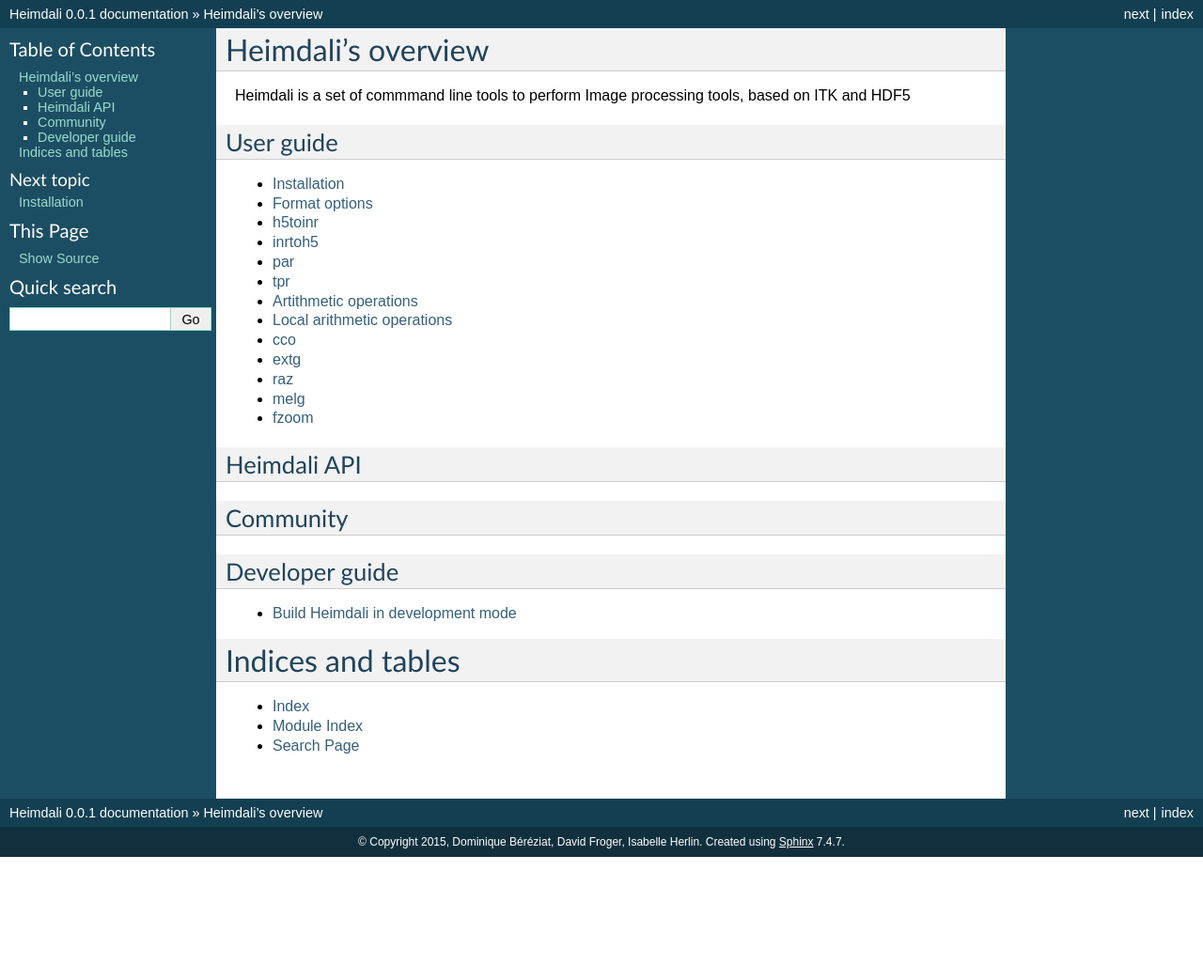
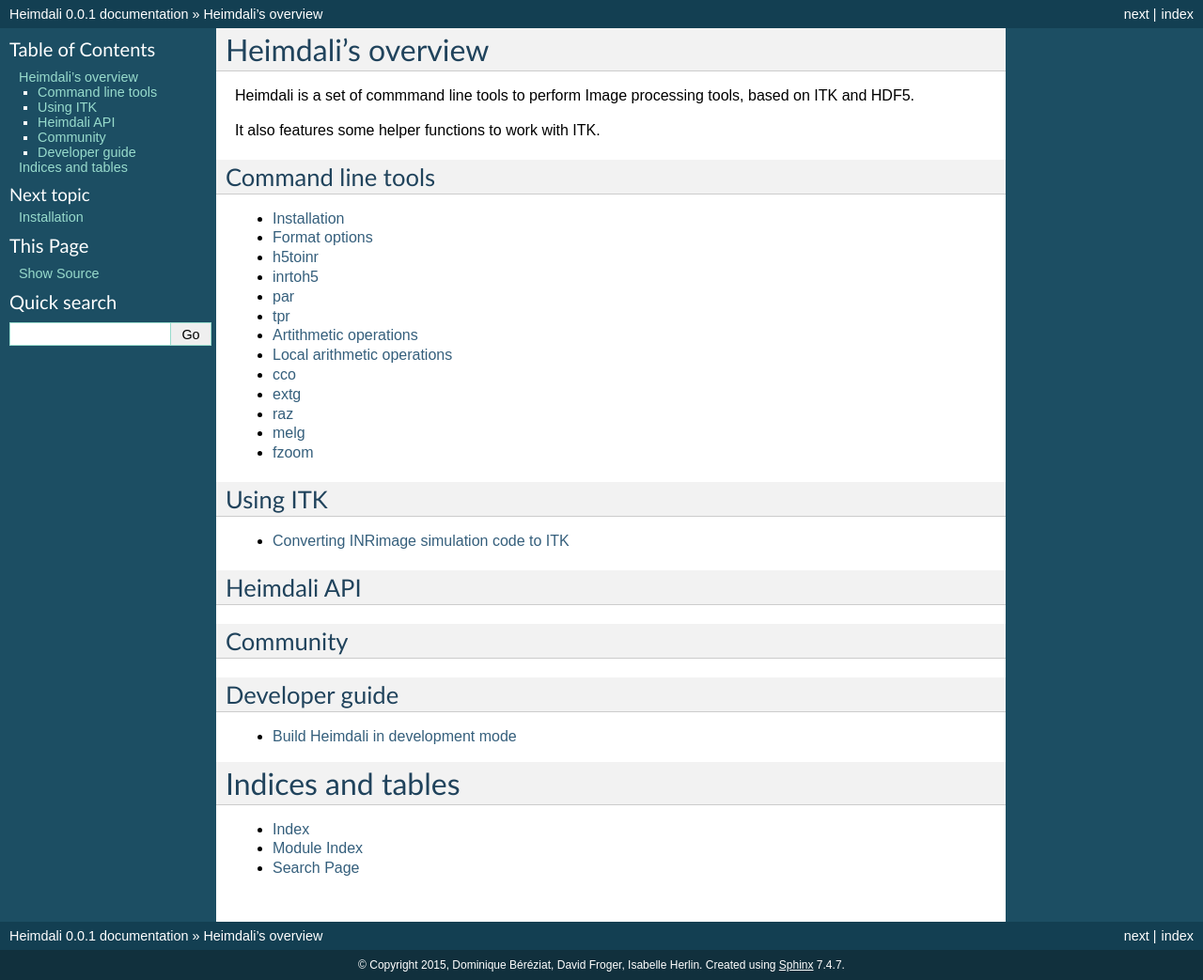
Before and after one commit to heimdali/heimdali, a Sphinx documentation site: the page built from doc/index.rst, in a window 1280 px wide. Shown: the whole page at 94% size. Built offline with Sphinx 7.4.7, drawn with Linux system fonts in a browser that asks for light colours; before the commit the page ends 912 px from its top, so only the background shows below that.

Commit message:
DOC: itkization doc skeleton

```diff
--- a/doc/index.rst
+++ b/doc/index.rst
@@ -7,9 +7,11 @@
 ====================================
 
 Heimdali is a set of commmand line tools to perform Image processing tools,
-based on ITK and HDF5
+based on ITK and HDF5.
 
-User guide
+It also features some helper functions to work with ITK.
+
+Command line tools
 ####################################
 
 .. toctree::
@@ -28,6 +30,14 @@
    raz
    melg
    fzoom
+
+Using ITK
+####################################
+
+.. toctree::
+   :maxdepth: 1
+
+   from_inrimage
 
 
 Heimdali API
```
Also changed, not shown: doc/from_inrimage.rst (added, +45 -0 lines).
